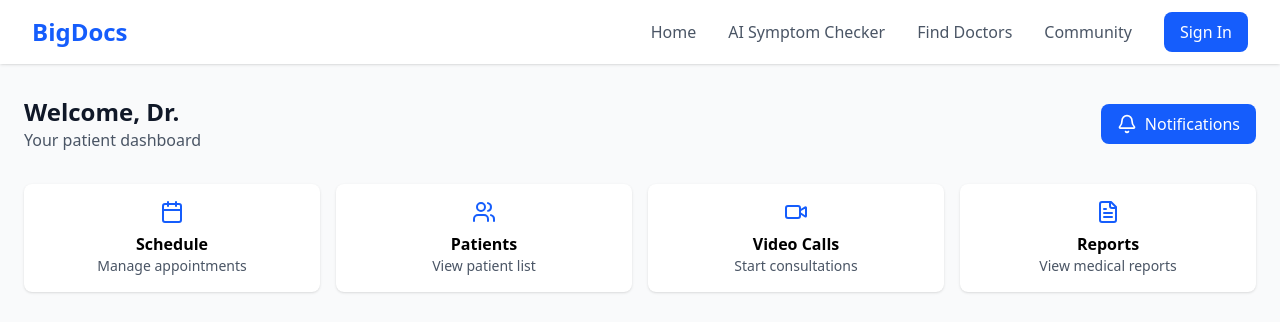
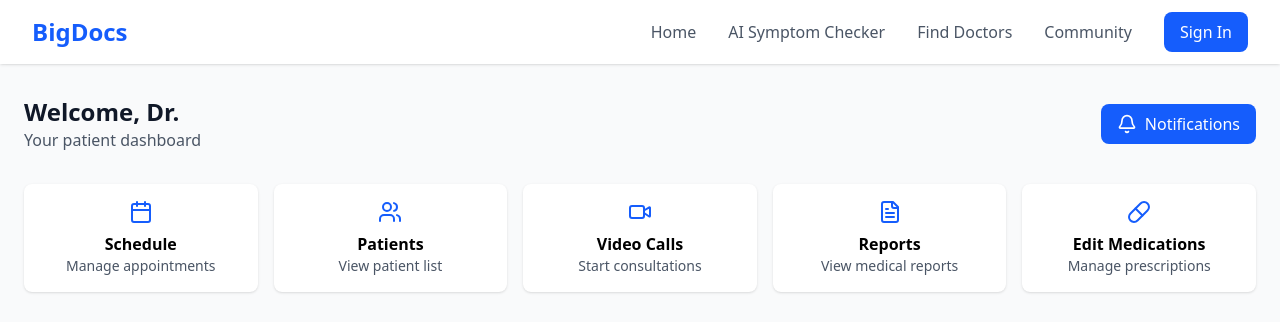
Before and after one commit to Divanshu0212/BigDocs, a React (Vite) app in the folder frontend/: page /doctor-dashboard in a window 1280 px wide. Shown: the top 322 px of the page. Built offline with nearby package versions, Linux system fonts and the light colour scheme; no server answers.

Commit message:
Navigation Changes

```diff
--- a/frontend/src/pages/DoctorDashboard.jsx
+++ b/frontend/src/pages/DoctorDashboard.jsx
@@ -8,6 +8,7 @@ import {
   FileText,
   Check,
   X,
+  Pill,
 } from "lucide-react";
 import { auth, db } from "../firebase/firebase";
 import { collection, query, where, getDocs, updateDoc, doc } from "firebase/firestore";
@@ -101,7 +102,7 @@ const DoctorDashboard = () => {
           </button>
         </div>
 
-        <div className="grid grid-cols-2 md:grid-cols-4 gap-4 mb-8">
+        <div className="grid grid-cols-2 md:grid-cols-5 gap-4 mb-8">
           <Link to="/manage-appointments">
             <QuickActionCard icon={<Calendar />} title="Schedule" description="Manage appointments" />
           </Link>
@@ -111,6 +112,9 @@ const DoctorDashboard = () => {
           <QuickActionCard icon={<Video />} title="Video Calls" description="Start consultations" />
           <Link to="/upload-reports">
             <QuickActionCard icon={<FileText />} title="Reports" description="View medical reports" />
+          </Link>
+          <Link to="/medications">
+            <QuickActionCard icon={<Pill/>} title="Edit Medications" description="Manage prescriptions" />
           </Link>
         </div>
 
```
